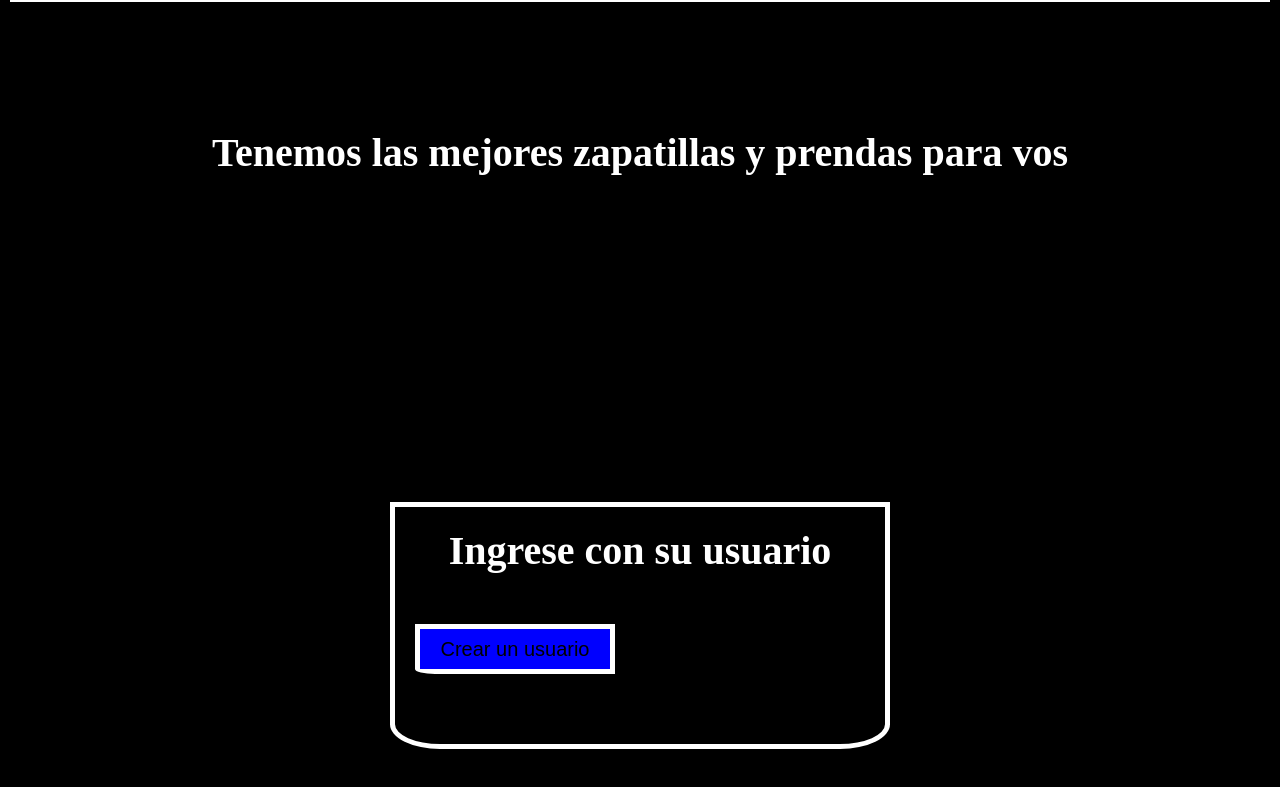
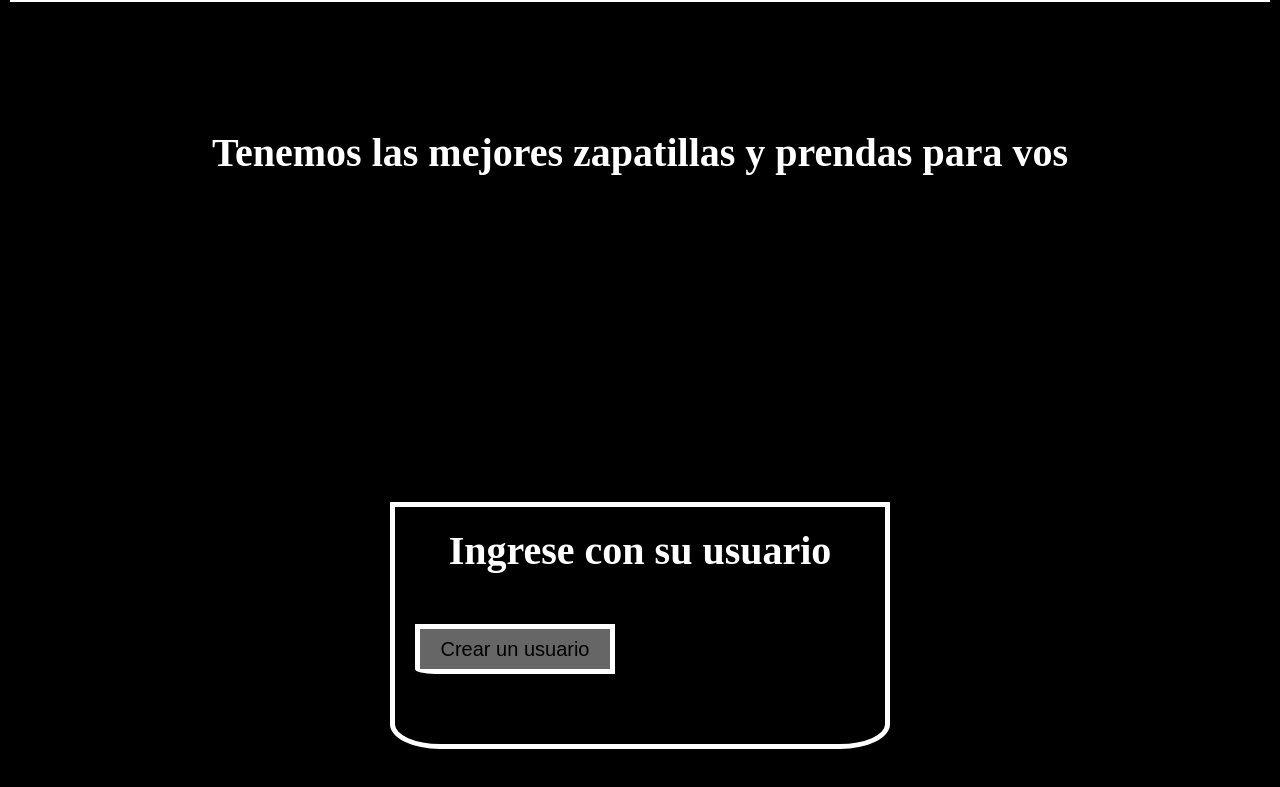
Before and after one commit to AlexisTorrezFI/TP-Web, a plain HTML site: page fronted/index.html in a window 1280 px wide. Shown: the part 1651-2438 px from the top of the page. Drawn offline with Linux system fonts and the light colour scheme; no server answers.

Commit message:
cambie de color un boton

```diff
--- a/fronted/delling.css
+++ b/fronted/delling.css
@@ -149,7 +149,7 @@ button{
     width: 200px;
     border: 5px solid white;
     border-bottom-left-radius: 10%;
-    background-color: blue;
+    background-color: rgb(102, 102, 102);
 }
 button:hover{
     cursor: pointer;
```
